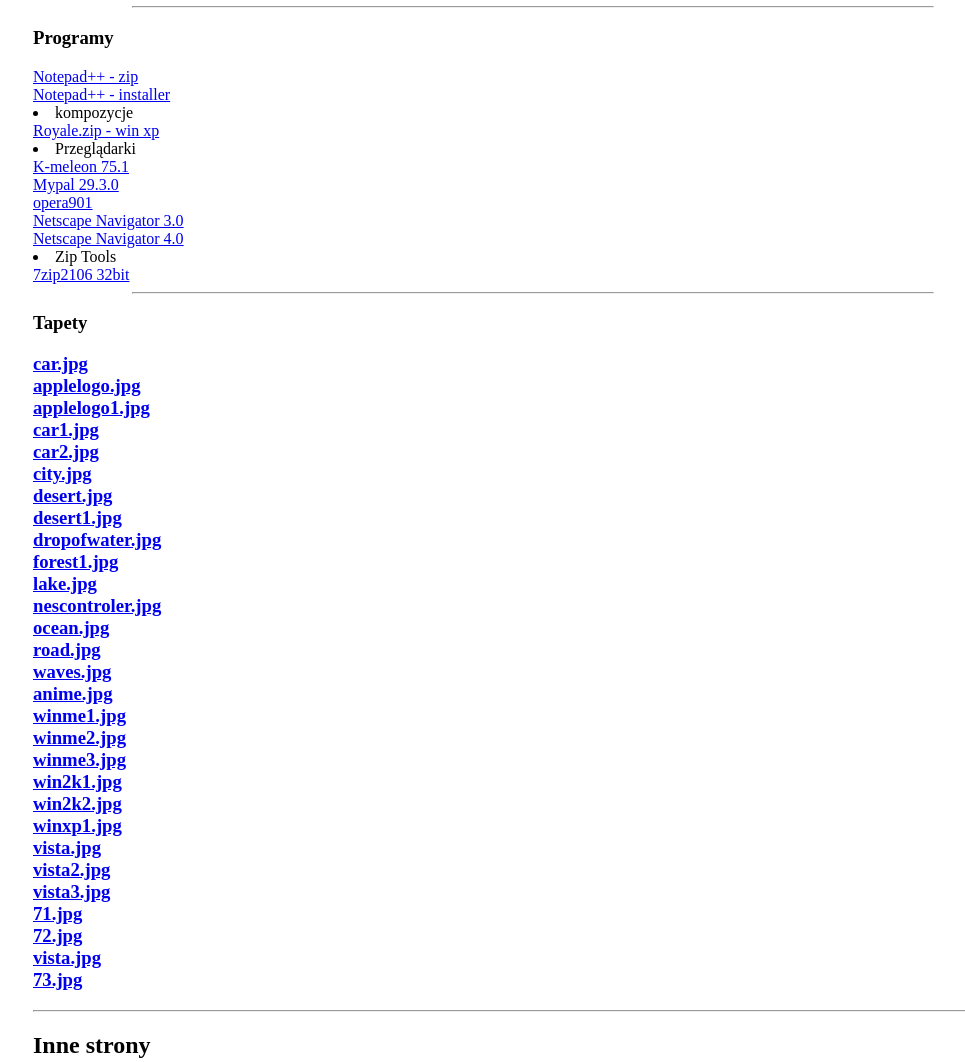
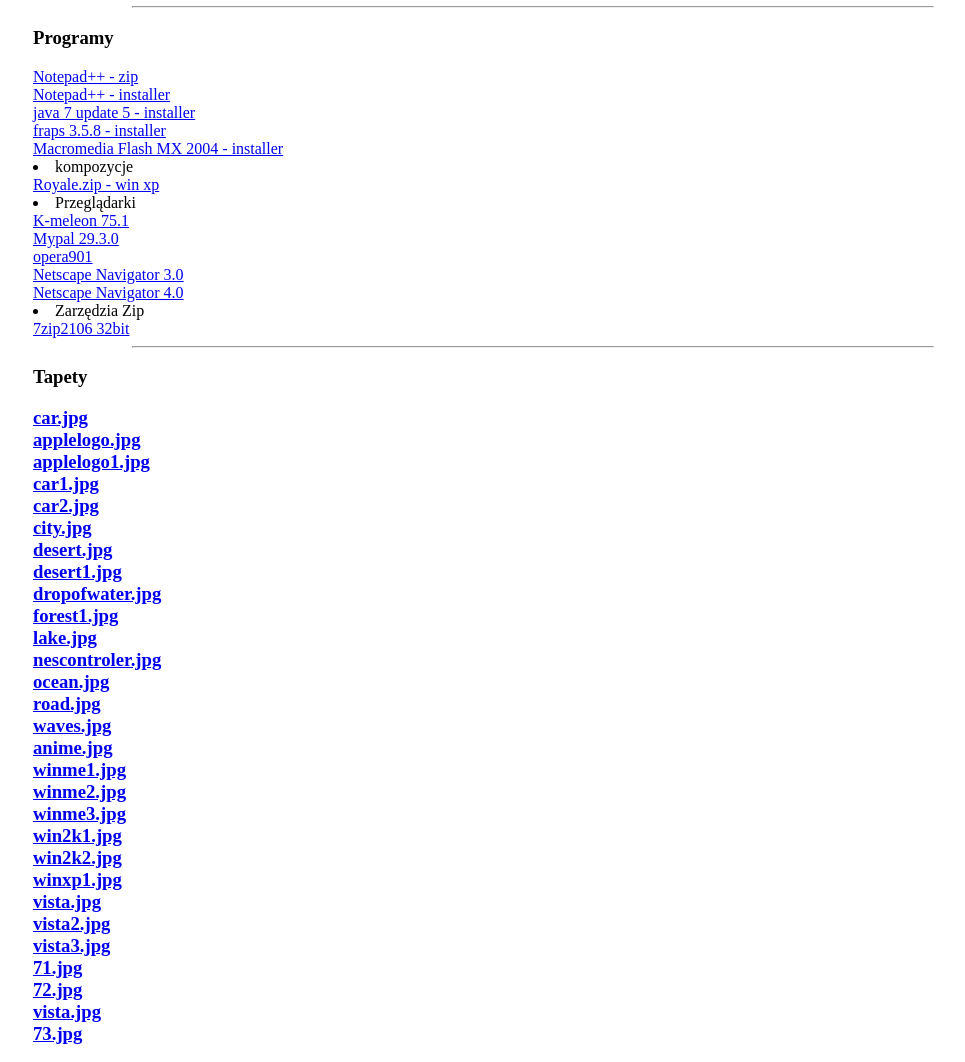
Before and after one commit to AdamiPhone/jablon-website, a plain HTML site: page filesd.html in a window 1280 px wide. Shown: the part 252-1314 px from the top of the page, without its empty margins (107-1072 px from the left). Drawn offline with Linux system fonts and the light colour scheme.

Commit message:
add files

```diff
--- a/filesd.html
+++ b/filesd.html
@@ -68,6 +68,9 @@ text-align: center;
 <h3><h3>Programy</h3>
 <a href="files/programy/notepad++/npp.6.2.3.bin.zip" download>Notepad++ - zip</a><br/>
 <a href="files/programy/notepad++/npp.6.2.3.Installer.exe" download>Notepad++ - installer</a><br/>
+<a href="files/programy/jre-7u5-windows-i586.exe" download>java 7 update 5 - installer</a><br/>
+<a href="files/programy/fraps358.exe" download>fraps 3.5.8 - installer</a><br/>
+<a href="files/programy/flashmx2004.exe" download>Macromedia Flash MX 2004 - installer</a><br/>
 <li/>kompozycje<br/>
 <a href="files/programy/royale.zip" download>Royale.zip - win xp</a><br/>
 <li/>Przeglądarki<br/>
@@ -76,7 +79,7 @@ text-align: center;
 <a href="files/programy/opera901.exe" download">opera901</a><br/>
 <a href="files/programy/netscapenavigator30.zip" download>Netscape Navigator 3.0</a><br/>
 <a href="files/programy/netscapenavigator4install.exe" download>Netscape Navigator 4.0</a><br/>
-<li/>Zip Tools<br/>
+<li/>Zarzędzia Zip<br/>
 <a href="files/programy/7z2106 32x" download>7zip2106 32bit</a><br/>
 <hr size=2 width="800">
 <h3>Tapety<h3>
```
Also changed, not shown: 3 other files.
